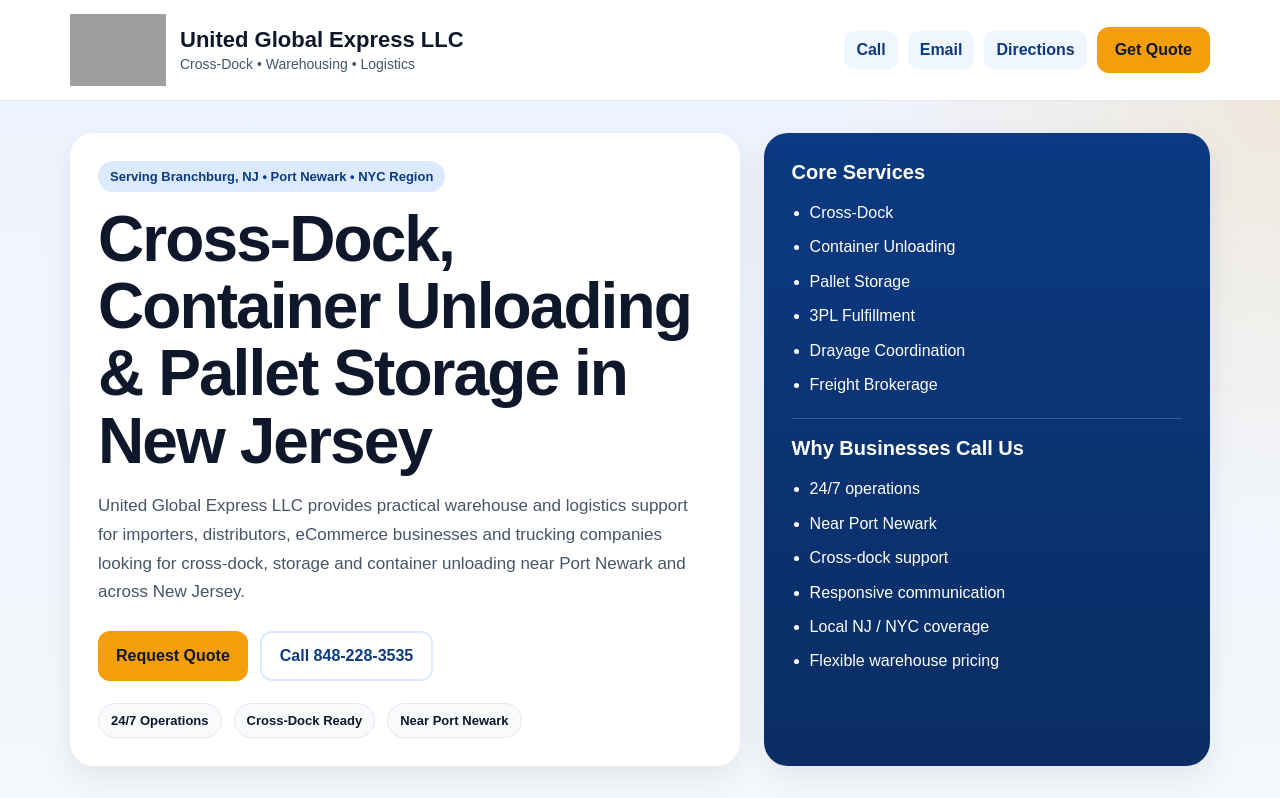
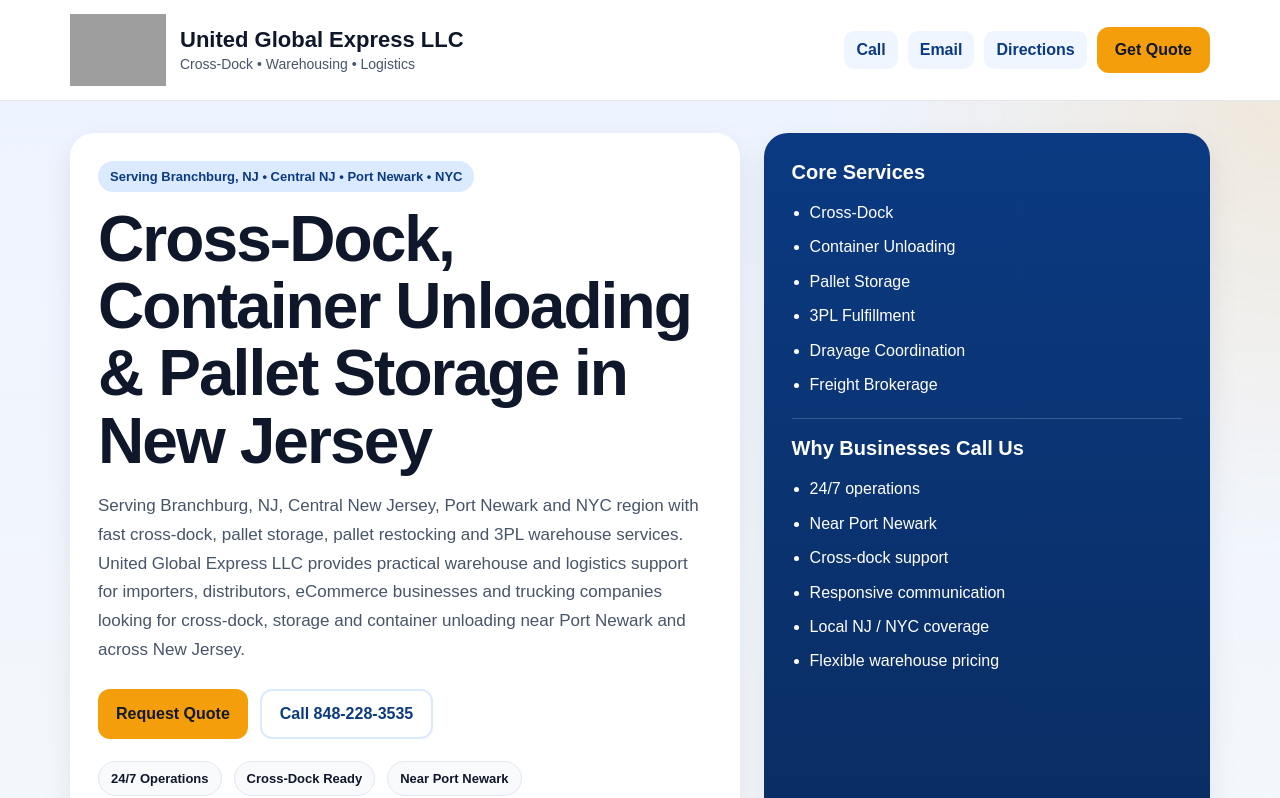
Before and after one commit to Unitedglobalexpress/united-global-express-website, a Next.js app: page / in a window 1280 px wide. Shown: the top 798 px of the page. Built offline with nearby package versions, Linux system fonts and the light colour scheme; grey boxes are pictures that could not be loaded.

Commit message:
Update page.js

```diff
--- a/app/page.js
+++ b/app/page.js
@@ -172,7 +172,17 @@
     url: "https://unitedglobalexpress.com",
     image: "https://unitedglobalexpress.com/logo.png",
     email: "info@unitedglobalexpress.com",
-    telephone: "+1-848-228-3535",
+   telephone: "+1-848-228-3535",
+
+address: {
+  "@type": "PostalAddress",
+  streetAddress: "34 Columbia Rd",
+  addressLocality: "Branchburg",
+  addressRegion: "NJ",
+  postalCode: "08876",
+  addressCountry: "US"
+},
+
     areaServed: [
       "Branchburg, New Jersey",
       "Central New Jersey",
@@ -229,14 +239,13 @@
       <section className="hero">
         <div className="container heroGrid">
           <div className="heroCard">
-            <div className="eyebrow">Serving Branchburg, NJ • Port Newark • NYC Region</div>
+            <div className="eyebrow">
+  Serving Branchburg, NJ • Central NJ • Port Newark • NYC
+</div>
             <h1>Cross-Dock, Container Unloading & Pallet Storage in New Jersey</h1>
             <p className="heroText">
-              United Global Express LLC provides practical warehouse and logistics
-              support for importers, distributors, eCommerce businesses and
-              trucking companies looking for cross-dock, storage and container
-              unloading near Port Newark and across New Jersey.
-            </p>
+  Serving Branchburg, NJ, Central New Jersey, Port Newark and NYC region with fast cross-dock, pallet storage, pallet restocking and 3PL warehouse services. United Global Express LLC provides practical warehouse and logistics support for importers, distributors, eCommerce businesses and trucking companies looking for cross-dock, storage and container unloading near Port Newark and across New Jersey.
+</p>
 
             <div className="heroButtons">
               <a href="#quote" className="button buttonPrimary">
@@ -426,7 +435,33 @@
           </div>
         </div>
       </section>
+<section className="locationSection">
+  <div className="container">
+   <h2>Warehouse Location – Branchburg, NJ (Near Port Newark)</h2>
 
+   <p>34 Columbia Rd, Branchburg, NJ 08876 – Cross-dock, pallet storage and 3PL warehouse location near Port Newark.</p>
+
+    <a
+      href="https://maps.google.com/?q=34+Columbia+Rd,+Branchburg,+NJ+08876"
+      target="_blank"
+      rel="noopener noreferrer"
+      className="button buttonPrimary"
+    >
+      Open in Google Maps
+    </a>
+
+    <div className="mapWrapper">
+      <iframe
+        src="https://www.google.com/maps?q=34+Columbia+Rd,+Branchburg,+NJ+08876&output=embed"
+        width="100%"
+        height="300"
+        style={{ border: 0 }}
+        loading="lazy"
+      ></iframe>
+    </div>
+
+  </div>
+</section>
       <footer className="footer">
         <div className="container footerInner">
           <div>© {new Date().getFullYear()} United Global Express LLC</div>
```
